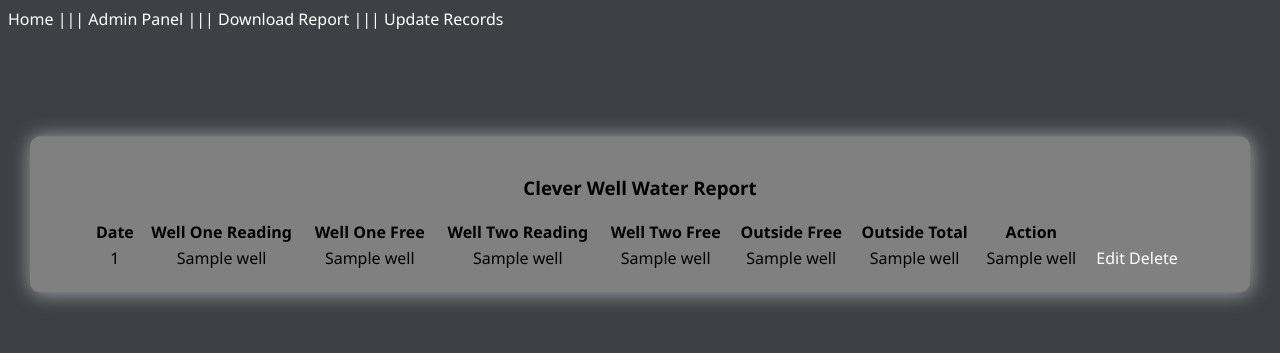
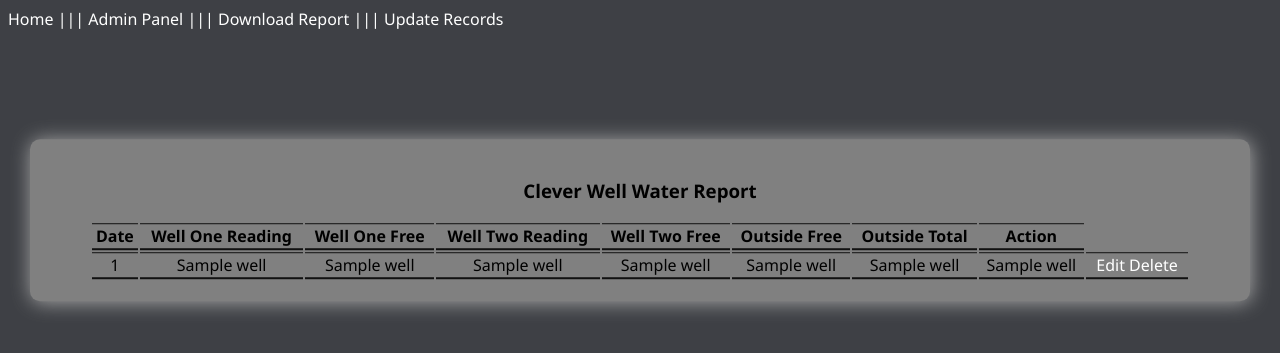
Before and after one commit to WarmMilkCodes/CleverWellWater, a Flask app: page /admin in a window 1280 px wide. Shown: the top 353 px of the page. Run offline with Flask 2, Linux system fonts and the light colour scheme; a database or web service that is not in the repository returns one stand-in record (values such as "Sample title"); some libraries are stand-ins or nearby versions.

Commit message:
Update styles.css

```diff
--- a/static/styles.css
+++ b/static/styles.css
@@ -109,6 +109,15 @@ input {
     box-shadow: 1px 1px 20px darkgray;
 }
 
+th, td {
+    border-bottom: 2px solid #111;
+    border-top: 1px solid #111;
+}
+
+table.submissionTable tr:hover {
+    background-color: lightyellow;
+}
+
 /* Global */
 
 .divider:hover {
```
